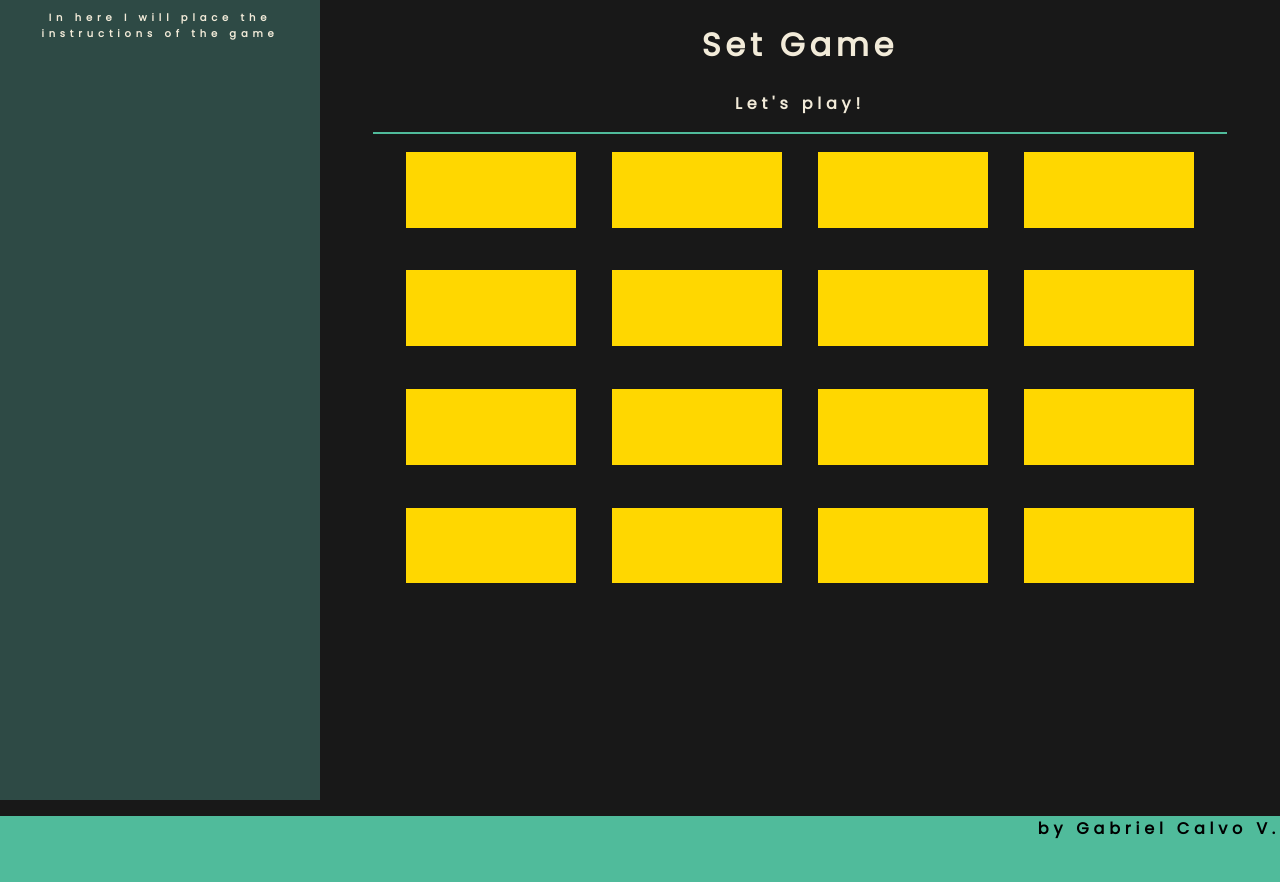
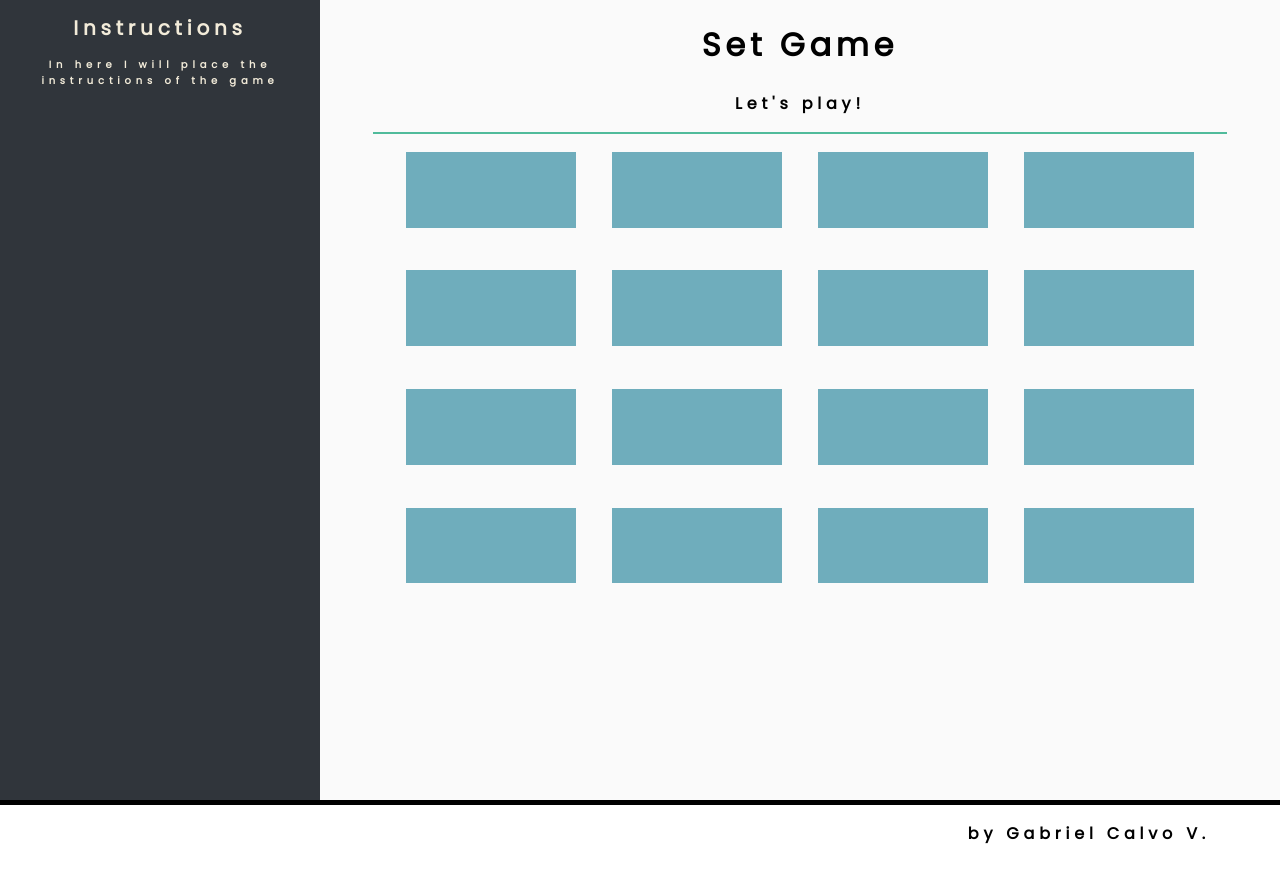
Before and after one commit to gcalvoCR/set-game, a React (Create React App) app: page / in a window 1280 px wide. Shown: the top 882 px of the page. Built offline with nearby package versions, Linux system fonts and the light colour scheme.

Commit message:
color test

```diff
--- a/src/App.css
+++ b/src/App.css
@@ -1,12 +1,13 @@
 .page{
   text-align: center;
-  color: rgb(242, 235, 217);
+  /* color: rgb(242, 235, 217); */
   font-family: 'Poppins', sans-serif;
   display: flex;
 }
 
 .sidebar{
-  background-color: rgb(46,74,69);
+  color: rgb(242, 235, 217);
+  background-color: rgb(48, 53, 59);
   font-size: 10px;
   justify-content: left;
   width: 25%;
@@ -15,6 +16,7 @@
 }
 
 .main{
+  background-color: rgba(250, 250, 250, 0.212);
   width: 70%;
   height: 100vh;
   display: inline-block;
@@ -59,7 +61,7 @@
   display: inline-block;
   width: 15%;
   height: 40px;
-  background: gold;
+  background-color: rgb(111, 173, 188);
   margin:2%;
   padding:2%;
 }
@@ -73,7 +75,9 @@
 }
 
 .footer{
+  border-top: #000 5px solid;
+  padding-right: 70px;
   text-align: right;
-  background-color:rgb(80, 187, 155);
+  background-color: #fff;
   height: 100px;
 }
--- a/src/App2.jsx
+++ b/src/App2.jsx
@@ -16,6 +16,7 @@ function App2(){
     <div>
       <div className="page">
         <div className="sidebar">
+          <h1>Instructions</h1>
           <p>In here I will place the instructions of the game</p>
         </div>
         <div className = "main">
--- a/src/index.css
+++ b/src/index.css
@@ -1,5 +1,5 @@
 body {
-  background-color: rgb(24, 24, 24);
+  background-color: rgb(250, 250, 250);
   margin: 0;
   padding: 0;
 }
```
